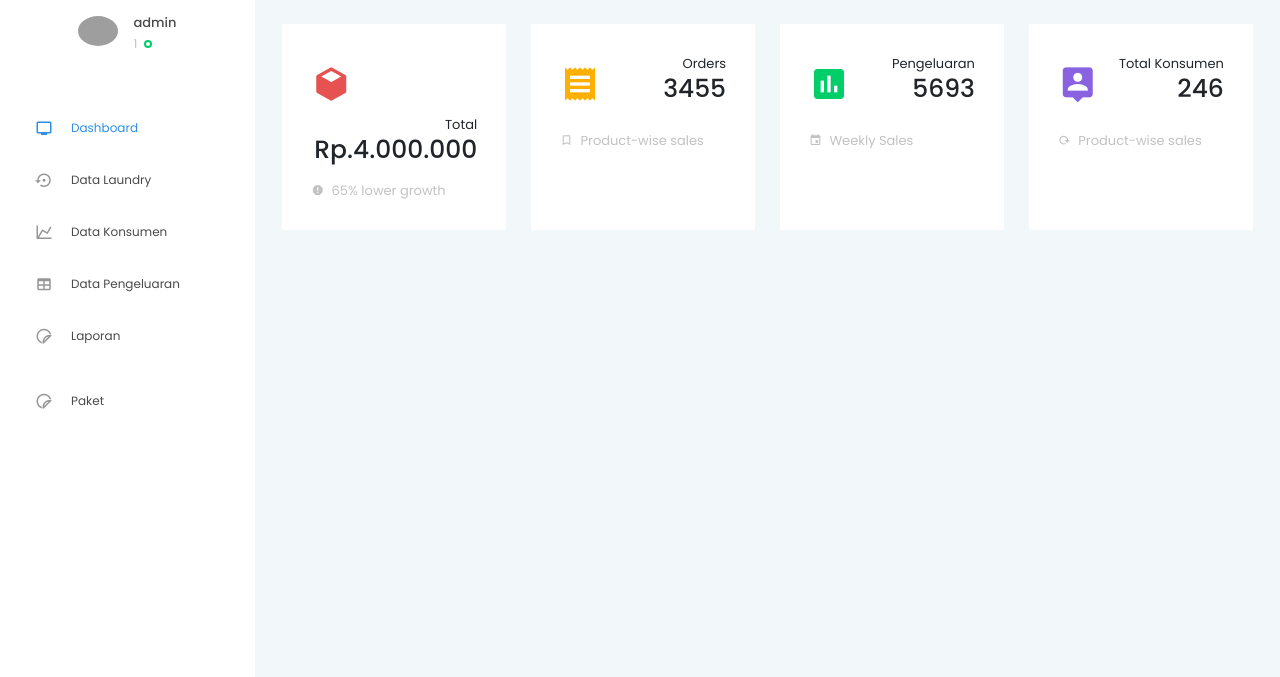
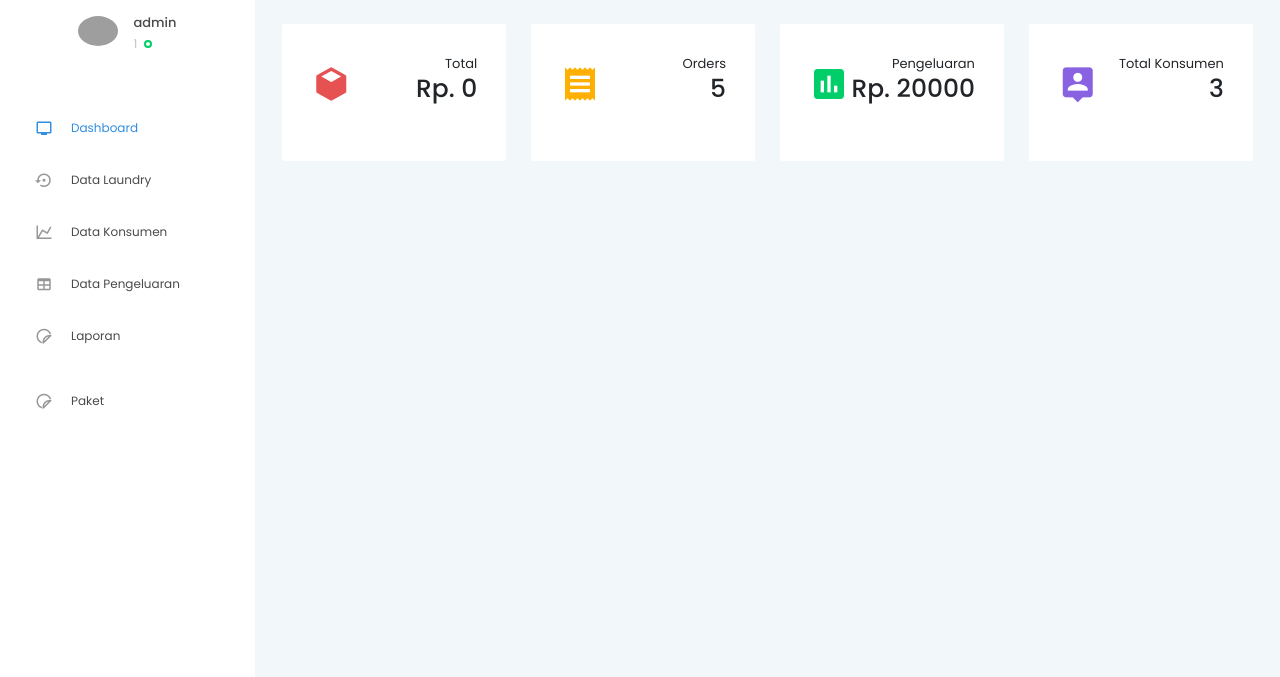
Before and after one commit to lordfhi/vivalo, a PHP site: page /vivalo/page/admin/index.php in a window 1280 px wide. Shown: the part 63-740 px from the top of the page. Run offline with PHP 8.4, Linux system fonts and the light colour scheme; a user stored in the database is signed in; data comes from the database, SQL or seed files in the repository; some libraries are stand-ins or nearby versions; grey boxes are pictures that could not be loaded.

Commit message:
dashboard

```diff
--- a/page/admin/index.php
+++ b/page/admin/index.php
@@ -26,15 +26,20 @@ include 'attr_head.php';
                         <div class="float-left">
                           <i class="mdi mdi-cube text-danger icon-lg"></i>
                         </div>
+
                         <div class="float-right">
                           <p class="mb-0 text-right">Total</p>
                           <div class="fluid-container">
-                            <h3 class="font-weight-medium text-right mb-0">Rp.4.000.000</h3>
+
+                            <h3 class="font-weight-medium text-right mb-0"> Rp. <?=
+                              $db->query("SELECT SUM(total) AS total FROM vivalo_pemesanan")->fetch_assoc()['total'];
+
+                            ?></h3>
                           </div>
                         </div>
                       </div>
                       <p class="text-muted mt-3 mb-0">
-                        <i class="mdi mdi-alert-octagon mr-1" aria-hidden="true"></i> 65% lower growth
+
                       </p>
                     </div>
                   </div>
@@ -49,12 +54,15 @@ include 'attr_head.php';
                         <div class="float-right">
                           <p class="mb-0 text-right">Orders</p>
                           <div class="fluid-container">
-                            <h3 class="font-weight-medium text-right mb-0">3455</h3>
+                            <h3 class="font-weight-medium text-right mb-0"><?=
+                              $db->query("SELECT count(kd_pemesanan) AS kode FROM vivalo_pemesanan")->fetch_assoc()['kode'];
+
+                            ?></h3>
                           </div>
                         </div>
                       </div>
                       <p class="text-muted mt-3 mb-0">
-                        <i class="mdi mdi-bookmark-outline mr-1" aria-hidden="true"></i> Product-wise sales
+
                       </p>
                     </div>
                   </div>
@@ -69,12 +77,15 @@ include 'attr_head.php';
                         <div class="float-right">
                           <p class="mb-0 text-right">Pengeluaran</p>
                           <div class="fluid-container">
-                            <h3 class="font-weight-medium text-right mb-0">5693</h3>
+                            <h3 class="font-weight-medium text-right mb-0">Rp. <?=
+                              $db->query("SELECT SUM(total_harga) AS total FROM vivalo_pembelian")->fetch_assoc()['total'];
+
+                            ?></h3>
                           </div>
                         </div>
                       </div>
                       <p class="text-muted mt-3 mb-0">
-                        <i class="mdi mdi-calendar mr-1" aria-hidden="true"></i> Weekly Sales
+
                       </p>
                     </div>
                   </div>
@@ -89,12 +100,15 @@ include 'attr_head.php';
                         <div class="float-right">
                           <p class="mb-0 text-right">Total Konsumen</p>
                           <div class="fluid-container">
-                            <h3 class="font-weight-medium text-right mb-0">246</h3>
+                            <h3 class="font-weight-medium text-right mb-0"><?=
+                              $db->query("SELECT COUNT(id_konsumen) AS total FROM vivalo_konsumen")->fetch_assoc()['total'];
+
+                            ?></h3>
                           </div>
                         </div>
                       </div>
                       <p class="text-muted mt-3 mb-0">
-                        <i class="mdi mdi-reload mr-1" aria-hidden="true"></i> Product-wise sales
+
                       </p>
                     </div>
                   </div>
```
